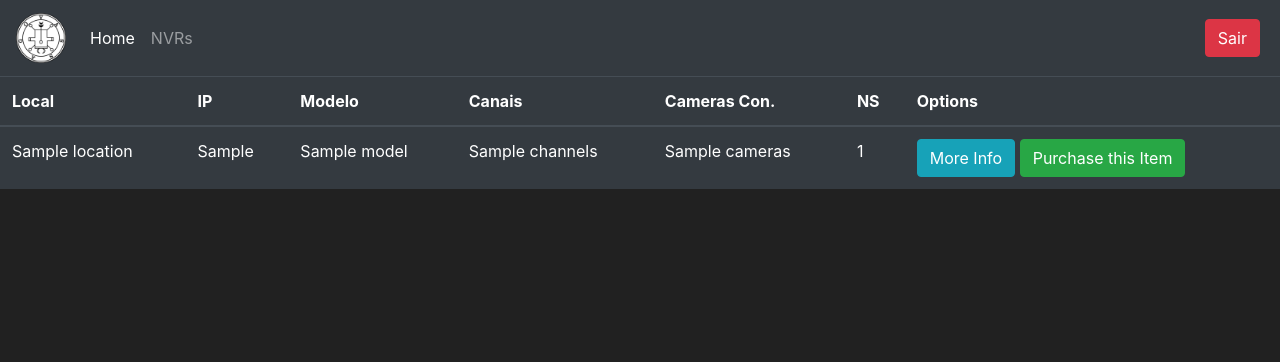
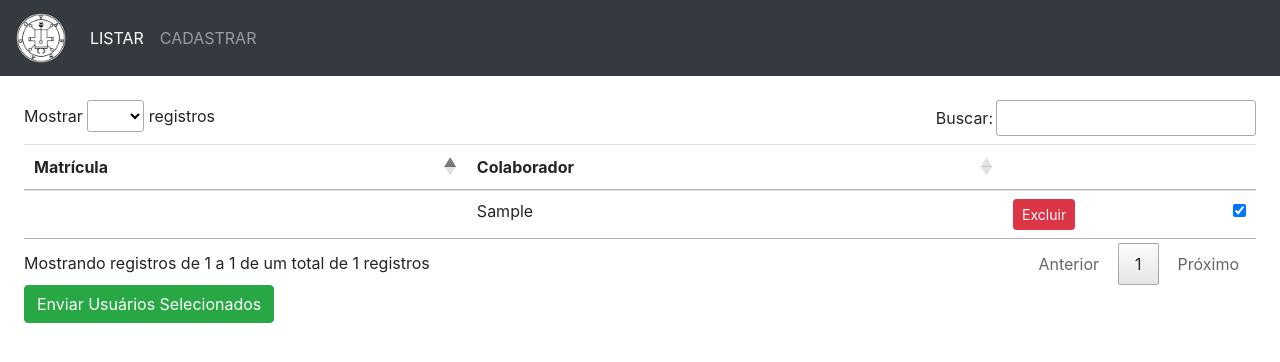
Before and after one commit to Mezali/Panopticon, a Flask app: template aplication/templates/list.html in a window 1280 px wide. Shown: the top 362 px of the page. Run offline with Flask 3, Linux system fonts and the light colour scheme; the template is opened without the code that fills it: most values are stand-ins (such as "Sample title", 1, 10 or a date in 2020); parts of the project's set-up code (start-up, migrations or seed data) failed here and were passed over; some libraries are stand-ins or nearby versions.

Commit message:
alguém me mata

```diff
--- a/aplication/templates/base.html
+++ b/aplication/templates/base.html
@@ -1,14 +1,18 @@
 <!doctype html>
-<html lang="en">
+<html lang="en" class="">
 <head>
     <!-- Required meta tags -->
     <meta charset="utf-8">
     <meta name="viewport" content="width=device-width, initial-scale=1, shrink-to-fit=no">
 
-    <!-- Bootstrap CSS -->
+    <script src="https://code.jquery.com/jquery-3.7.1.js"
+            integrity="sha256-eKhayi8LEQwp4NKxN+CfCh+3qOVUtJn3QNZ0TciWLP4=" crossorigin="anonymous"></script>
     <link rel="stylesheet" href="https://cdn.jsdelivr.net/npm/bootstrap@4.6.2/dist/css/bootstrap.min.css"
           integrity="sha384-xOolHFLEh07PJGoPkLv1IbcEPTNtaed2xpHsD9ESMhqIYd0nLMwNLD69Npy4HI+N" crossorigin="anonymous">
     <link rel="shortcut icon" href="../static/images/vassago.svg">
+    <link rel="stylesheet" href="https://cdn.datatables.net/1.13.6/css/jquery.dataTables.css"/>
+    <script src="https://cdn.datatables.net/1.13.6/js/jquery.dataTables.js"></script>
+
 
     <title>
         {% block title %}
@@ -31,21 +35,21 @@
     <div class="collapse navbar-collapse" id="navbarCollapse">
         <ul class="navbar-nav mr-auto">
             <li class="nav-item active">
-                <a class="nav-link" href="{{ url_for('index') }}">Home</a>
+                <a class="nav-link" href="{{ url_for('listar') }}">LISTAR</a>
             </li>
             <li class="nav-item">
-                <a class="nav-link" href="{{ url_for('list_nvr') }}">NVRs</a>
+                <a class="nav-link" href="{{ url_for('index') }}">CADASTRAR</a>
             </li>
         </ul>
         <ul class="navbar-nav">
-            <li class="nav-item">
-                <div class="d-flex align-items-center">
-                    <span class="mr-3 text-light">
-                        {{ session['username'] }}
-                    </span>
-                    <a href="#" class="btn btn-danger mx-2 mx-md-1 my-1 my-md-0">Sair</a>
-                </div>
-            </li>
+            {% if session.get('username') %}
+                <li class="nav-item">
+                    <div class="d-flex align-items-center">
+                        <span class="mr-3 text-light">{{ session['username'] }}</span>
+                        <a href="{{ url_for('logout') }}" class="btn btn-danger mx-2 mx-md-1 my-1 my-md-0">Sair</a>
+                    </div>
+                </li>
+            {% endif %}
         </ul>
     </div>
 </nav>
@@ -82,9 +86,13 @@
 
 {% endblock %}
 
-<script src="https://cdn.jsdelivr.net/npm/jquery@3.5.1/dist/jquery.slim.min.js"
-        integrity="sha384-DfXdz2htPH0lsSSs5nCTpuj/zy4C+OGpamoFVy38MVBnE+IbbVYUew+OrCXaRkfj"
-        crossorigin="anonymous"></script>
+{% block script %}
+
+{% endblock %}
+
+
+
+
 <script src="https://cdn.jsdelivr.net/npm/bootstrap@4.6.2/dist/js/bootstrap.bundle.min.js"
         integrity="sha384-Fy6S3B9q64WdZWQUiU+q4/2Lc9npb8tCaSX9FK7E8HnRr0Jz8D6OP9dO5Vg3Q9ct"
         crossorigin="anonymous"></script>
@@ -92,8 +100,6 @@
 </body>
 <style>
     body {
-        background-color: #212121;
-        color: white;
     }
 </style>
 </html>
--- a/aplication/templates/list.html
+++ b/aplication/templates/list.html
@@ -5,40 +5,97 @@
 {% endblock %}
 
 {% block body %}
-
-    <table class="table table-hover table-dark">
+    <div class="card-body m-1">
+        <form>
+            <table id="table" class="table table-hover">
                 <thead>
                 <tr>
-            <th scope="col">Local</th>
-            <th scope="col">IP</th>
-            <th scope="col">Modelo</th>
-            <th scope="col">Canais</th>
-            <th scope="col">Cameras Con.</th>
-            <th scope="col">NS</th>
-            <th scope="col">Options</th>
+                    <th scope="col">Matrícula</th>
+                    <th scope="col">Colaborador</th>
+                    <th scope="col" class="text-left" style="width: 100px;"></th>
+                    <th scope="col"></th>
                 </tr>
                 </thead>
                 <tbody>
-        {% for item in items %}
+                {% for user_info in users %}
                     <tr>
-                <td>{{ item.location }}</td>
-                <td>{{ item.IP }}</td>
-                <td>{{ item.model }}</td>
-                <td>{{ item.channels }}</td>
-                <td>{{ item.cameras }}</td>
-                <td>{{ item.serial_number }}</td>
+                        <td>{{ user_info.split(' - ')[1] }}</td>
+                        <td>{{ user_info.split(' - ')[0] }}</td>
                         <td>
-                    <button class="btn btn-info">More Info</button>
-                    <button class="btn btn-success">Purchase this Item</button>
+                            <button class="btn btn-danger btn-sm btn-excluir" data-user-info="{{ user_info }}">Excluir
+                            </button>
+                        </td>
+                        <td>
+                            <input type="checkbox" class="user-checkbox" name="selected_users" value="{{ user_info }}"
+                                   checked>
                         </td>
                     </tr>
                 {% endfor %}
-
-
                 </tbody>
             </table>
+            <button type="button" class="btn btn-success" id="enviar-selecionados">Enviar Usuários Selecionados</button>
+        </form>
+    </div>
+{% endblock %}
 
+{% block script %}
+    <script>
+        $(document).ready(function () {
 
+            $('#table').DataTable({
+                "pageLength": 15,
+                columnDefs: [
+                    {orderable: false, targets: [2, 3]},
+                    {
+                        targets: -1,
+                        className: 'dt-body-right'
+                    }
+                ],
+                "language": {
+                    "sProcessing": "Processando...",
+                    "sLengthMenu": "Mostrar _MENU_ registros",
+                    "sZeroRecords": "Nenhum registro encontrado",
+                    "sEmptyTable": "Nenhum dado disponível nesta tabela",
+                    "sInfo": "Mostrando registros de _START_ a _END_ de um total de _TOTAL_ registros",
+                    "sInfoEmpty": "Mostrando registros de 0 a 0 de um total de 0 registros",
+                    "sInfoFiltered": "(filtrado de um total de _MAX_ registros)",
+                    "sInfoPostFix": "",
+                    "sSearch": "Buscar:",
+                    "sUrl": "",
+                    "sInfoThousands": ",",
+                    "sLoadingRecords": "Carregando...",
+                    "oPaginate": {
+                        "sFirst": "Primeiro",
+                        "sLast": "Último",
+                        "sNext": "Próximo",
+                        "sPrevious": "Anterior"
+                    },
+                    "oAria": {
+                        "sSortAscending": ": Ativar para ordenar a coluna de forma ascendente",
+                        "sSortDescending": ": Ativar para ordenar a coluna de forma descendente"
+                    }
+                }
+            });
 
+            // Adicione um evento de clique ao botão "Excluir"
+            $('.btn-excluir').on('click', function () {
+                var userValue = $(this).data('user-info');
+                excluirUsuario(userValue);
+            });
 
+            function excluirUsuario(userValue) {
+                // Envie os dados para o Flask usando $.ajax ou $.post
+                $.ajax({
+                    type: "POST",
+                    url: "/delete",
+                    data: JSON.stringify({userValue: userValue}),
+                    contentType: "application/json; charset=utf-8",
+                    success: function (data) {
+                        console.log("CARALHO ODEIO ESSA MERDA DE JAVASCRIPT");
+                        console.log(data);
+                    }
+                });
+            }
+        });
+    </script>
 {% endblock %}
--- a/aplication/templates/login.html
+++ b/aplication/templates/login.html
@@ -7,7 +7,7 @@
     <div class="container my-5">
         <div class="row justify-content-center">
             <div class="col-md-6">
-                <form method="POST" class="form-register" style="color: white">
+                <form method="POST" class="form-register" >
                     {{ form.hidden_tag() }}
                     <h2 class="mb-3">Entrar</h2>
 
--- a/requirements.txt
+++ b/requirements.txt
@@ -16,3 +16,6 @@
 typing_extensions==4.7.1
 Werkzeug==2.3.6
 WTForms==3.0.1
+
+requests~=2.31.0
+urllib3~=2.0.5
```
Also changed, not shown: aplication/routes.py (+70 -14 lines). Lines whose indentation alone changed are shown as unchanged.
